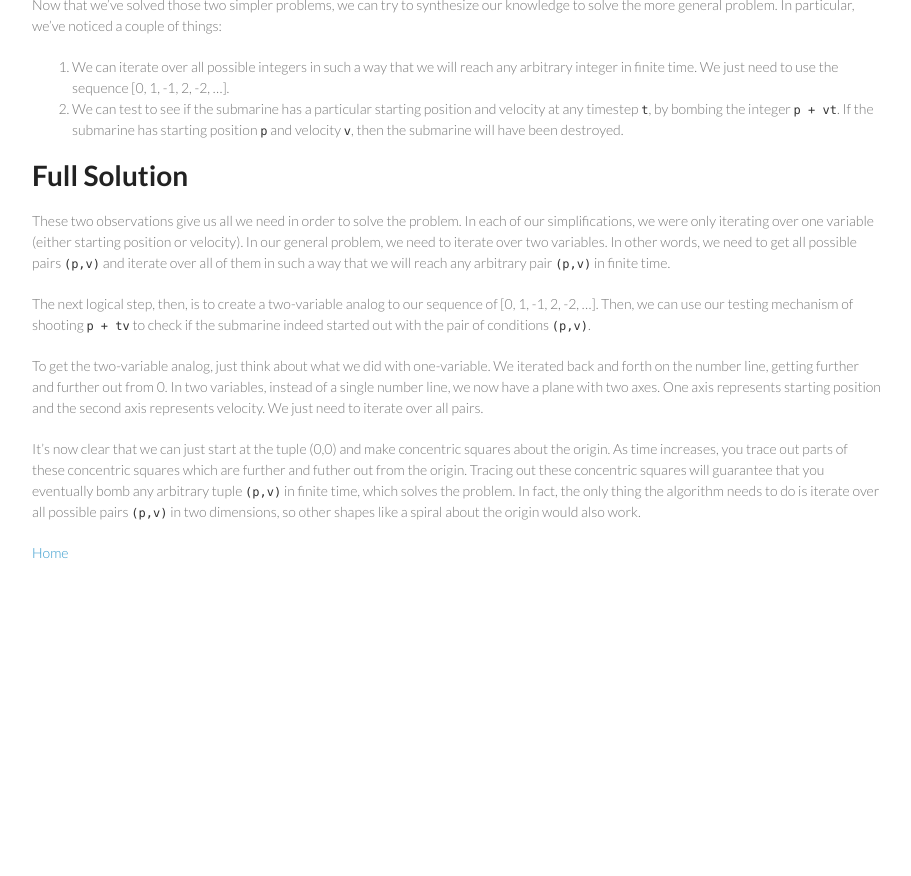
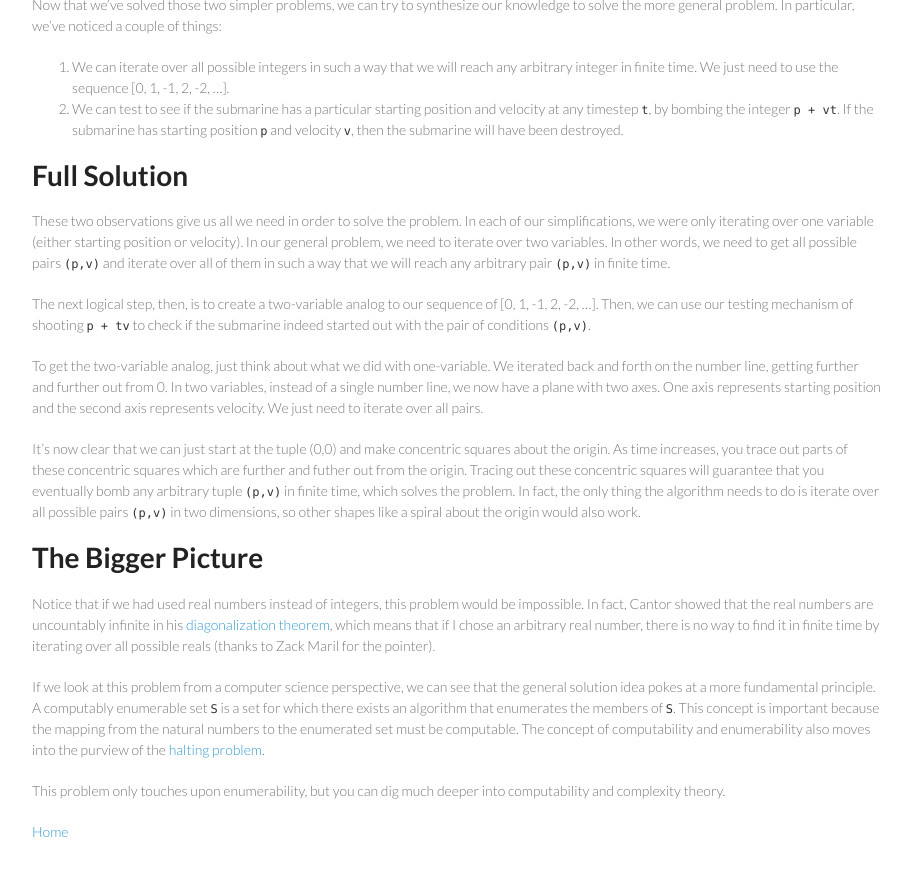
Before and after one commit to wangjohn/wangjohn.github.io, a Jekyll site: the page built from _posts/2013-10-22-problem-1-solution.md, in a window 1280 px wide and 900 px high, scrolled down 1316 px. Shown: the top 876 px of the window, without its empty margins (183-1094 px from the left). Built offline with Jekyll 4.4.1, drawn with Linux system fonts in a browser that asks for light colours; before the commit the page ends 1937 px from its top, so only the background shows below that.

Commit message:
Bigger picture.

```diff
--- a/_posts/2013-10-22-problem-1-solution.md
+++ b/_posts/2013-10-22-problem-1-solution.md
@@ -68,4 +68,14 @@ To get the two-variable analog, just think about what we did with one-variable.
 
 It's now clear that we can just start at the tuple (0,0) and make concentric squares about the origin. As time increases, you trace out parts of these concentric squares which are further and futher out from the origin. Tracing out these concentric squares will guarantee that you eventually bomb any arbitrary tuple `(p,v)` in finite time, which solves the problem. In fact, the only thing the algorithm needs to do is iterate over all possible pairs `(p,v)` in two dimensions, so other shapes like a spiral about the origin would also work.
 
+# The Bigger Picture
+
+Notice that if we had used real numbers instead of integers, this problem would be impossible. In fact, Cantor showed that the real numbers are uncountably infinite in his [diagonalization theorem][diagthm], which means that if I chose an arbitrary real number, there is no way to find it in finite time by iterating over all possible reals (thanks to Zack Maril for the pointer).
+
+If we look at this problem from a computer science perspective, we can see that the general solution idea pokes at a more fundamental principle. A computably enumerable set `S` is a set for which there exists an algorithm that enumerates the members of `S`. This concept is important because the mapping from the natural numbers to the enumerated set must be computable. The concept of computability and enumerability also moves into the purview of the [halting problem][haltprob].
+
+This problem only touches upon enumerability, but you can dig much deeper into computability and complexity theory.
+
 [prob1]: ({% post_url 2013-10-22-52-problems-in-52-weeks %})
+[diagthm]: http://en.wikipedia.org/wiki/Cantor's_diagonal_argument
+[haltprob]: http://en.wikipedia.org/wiki/Halting_problem
```
